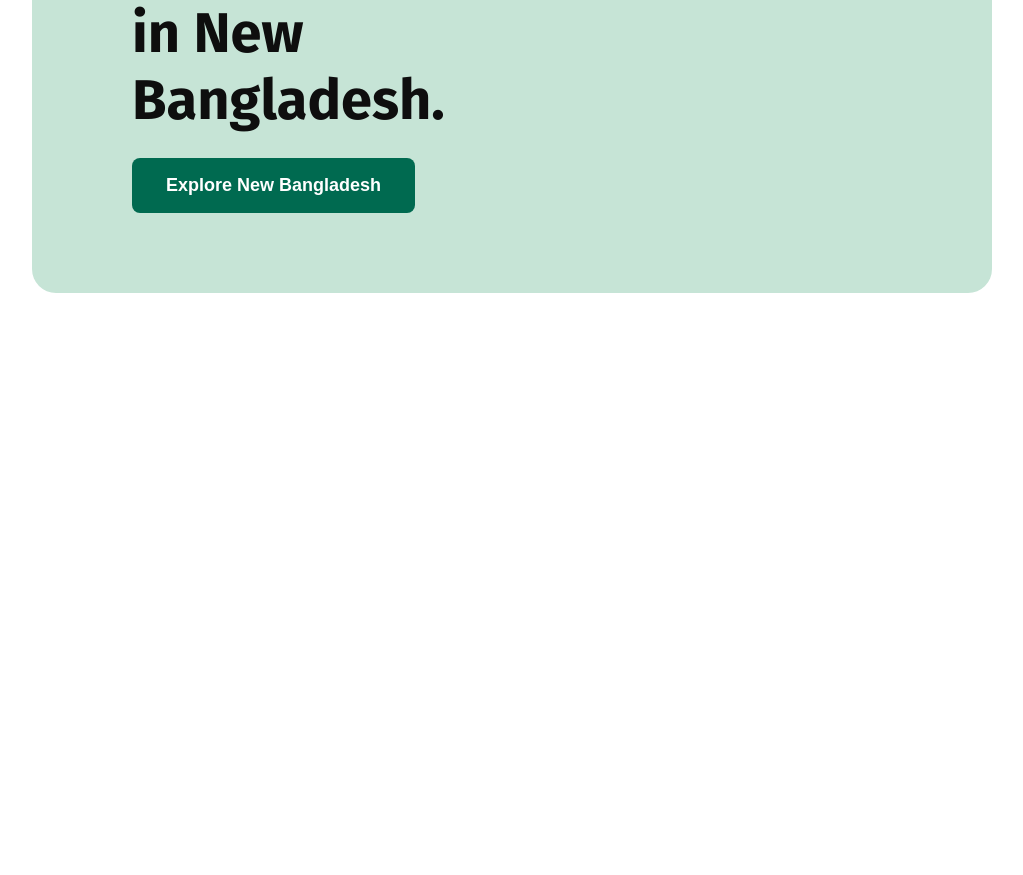
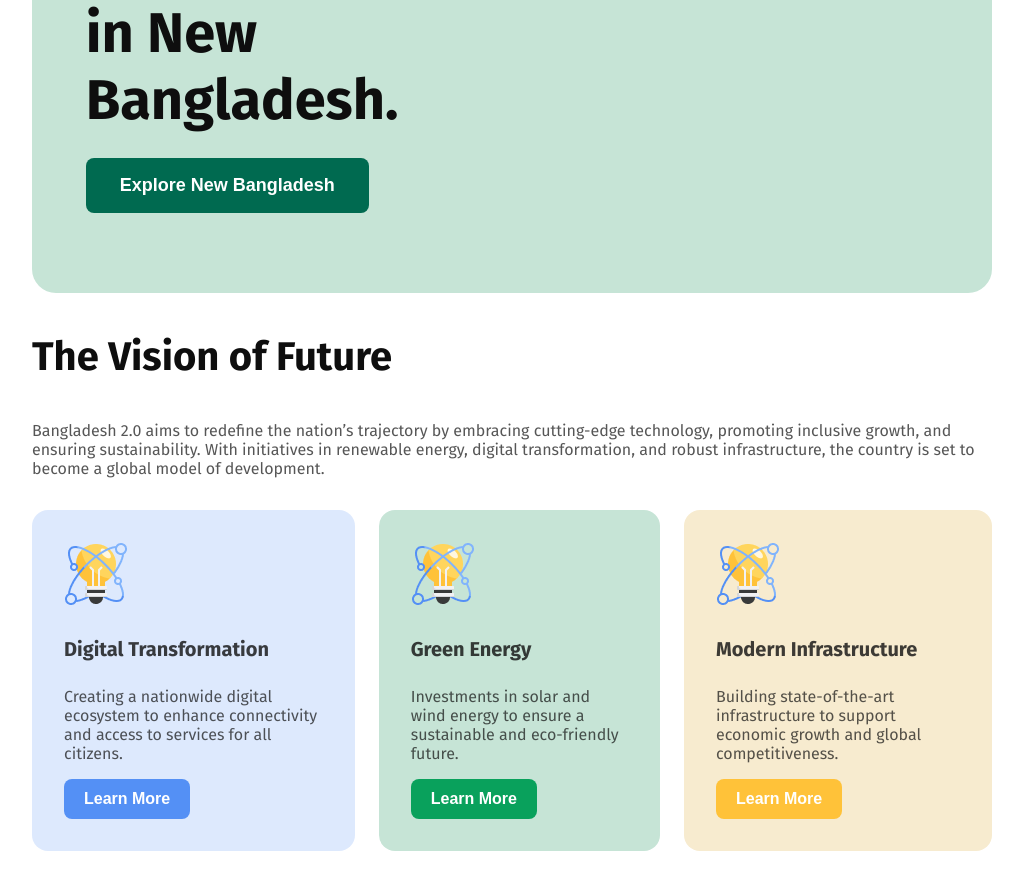
Before and after one commit to FahimSakib270/Assignment01-repo, a plain HTML site: page index.html in a window 1280 px wide. Shown: the part 651-1526 px from the top of the page, without its empty margins (128-1151 px from the left). Before the commit the page ends 944 px from the top, so only its background shows below. Drawn offline with Linux system fonts and the light colour scheme.

Commit message:
adding vision part

```diff
--- a/index.html
+++ b/index.html
@@ -31,7 +31,7 @@
         </div>
       </div>
     </header>
-    <!-- <main>
+    <main>
       <section class="visions">
         <h3 class="visions-title">The Vision of Future</h3>
         <p class="visions-description">
@@ -42,35 +42,35 @@
           become a global model of development.
         </p>
         <div class="about-visions">
-          <div class="vision">
+          <div class="vision-1">
             <img src="assets/card-icon.png" alt="" />
             <h4 class="vision-title">Digital Transformation</h4>
             <p class="vision-description">
               Creating a nationwide digital ecosystem to enhance connectivity
               and access to services for all citizens.
             </p>
-            <button>Learn More</button>
+            <button class="btn-secondary btn-color1">Learn More</button>
           </div>
-          <div class="vision">
+          <div class="vision-2">
             <img src="assets/card-icon.png" alt="" />
             <h4 class="vision-title">Green Energy</h4>
             <p class="vision-description">
               Investments in solar and wind energy to ensure a sustainable and
               eco-friendly future.
             </p>
-            <button>Learn More</button>
+            <button class="btn-secondary btn-color2">Learn More</button>
           </div>
-          <div class="vision">
+          <div class="vision-3">
             <img src="assets/card-icon.png" alt="" />
             <h4 class="vision-title">Modern Infrastructure</h4>
             <p class="vision-description">
               Building state-of-the-art infrastructure to support economic
               growth and global competitiveness.
             </p>
-            <button>Learn More</button>
+            <button class="btn-secondary btn-color3">Learn More</button>
           </div>
         </div>
       </section>
-    </main> -->
+    </main>
   </body>
 </html>
--- a/styles/styles.css
+++ b/styles/styles.css
@@ -17,6 +17,14 @@
   padding: 15px 30px;
   border-radius: 8px;
 }
+.btn-secondary {
+  color: rgb(255, 255, 255);
+  font-size: 16px;
+  font-weight: 600;
+  padding: 11px 20px;
+  border: none;
+  border-radius: 8px;
+}
 /* nav styles */
 .nav-title {
   font-size: 32px;
@@ -34,8 +42,7 @@ nav {
   padding: 80px 100px;
   border-radius: 24px;
   display: flex;
-  /* width: 1280px;
-  height: 560px; */
+  justify-content: center;
 }
 .banner-title {
   color: rgba(14, 14, 14, 0.5);
@@ -63,6 +70,7 @@ nav {
 .banner-content {
   margin-right: 64px;
 }
+
 /* vision style */
 .visions-title {
   color: rgb(14, 14, 14);
@@ -76,4 +84,42 @@ nav {
 }
 .about-visions {
   display: flex;
+  gap: 24px;
 }
+.vision-title {
+  color: rgba(14, 14, 14, 0.8);
+  font-size: 20px;
+  font-weight: 700;
+}
+.vision-description {
+  color: rgba(14, 14, 14, 0.7);
+  font-size: 16px;
+  font-weight: 400;
+}
+.vision-1 {
+  background-color: rgba(84, 144, 245, 0.2);
+  margin-bottom: 24px;
+  border-radius: 16px;
+  padding: 32px;
+}
+.btn-color1 {
+  background-color: rgb(84, 144, 245);
+}
+.vision-2 {
+  background-color: rgb(198, 228, 214);
+  margin-bottom: 24px;
+  border-radius: 16px;
+  padding: 32px;
+}
+.btn-color2 {
+  background-color: rgb(9, 161, 92);
+}
+.vision-3 {
+  background-color: rgb(247, 235, 207);
+  margin-bottom: 24px;
+  border-radius: 16px;
+  padding: 32px;
+}
+.btn-color3 {
+  background-color: rgb(255, 194, 57);
+}
```
